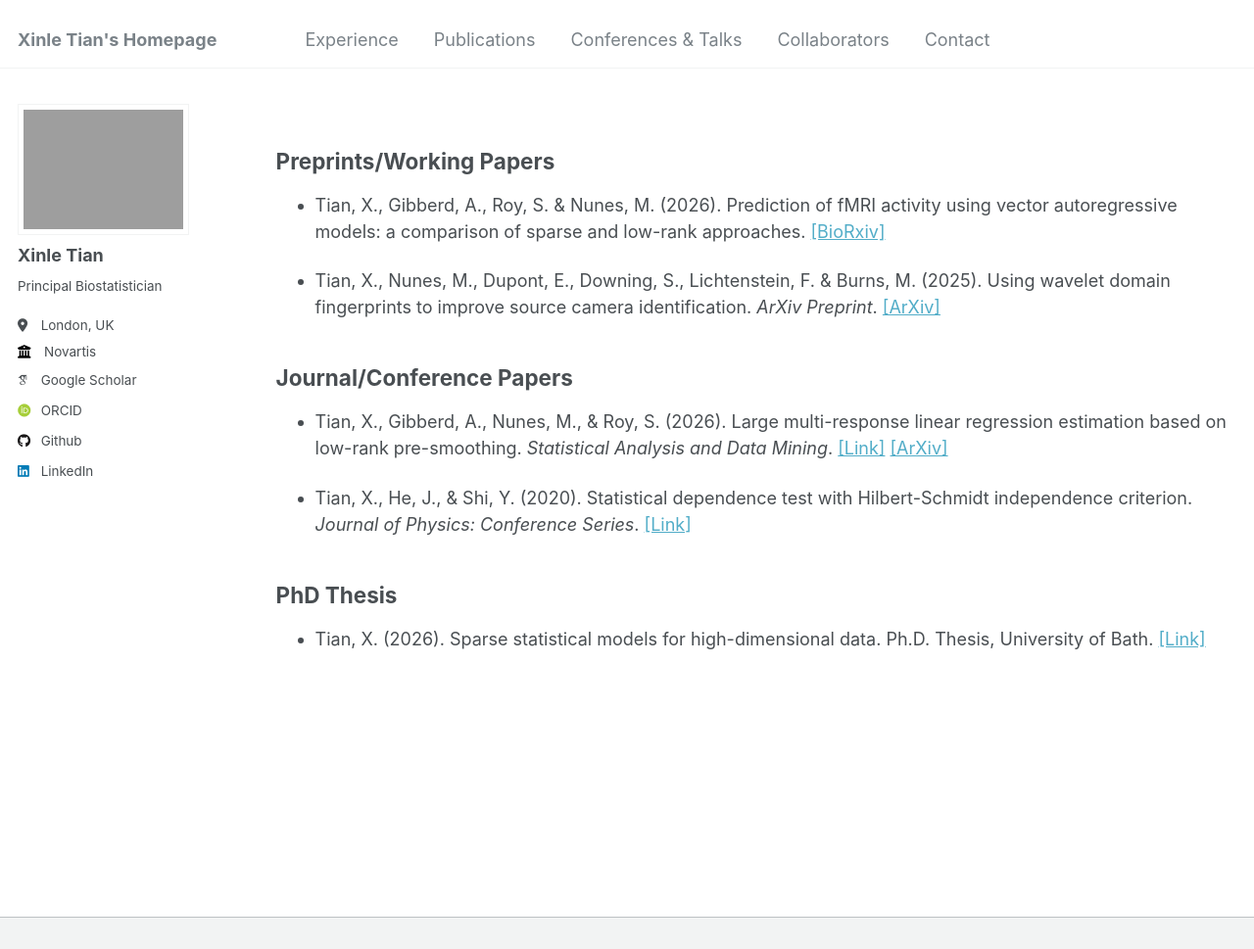
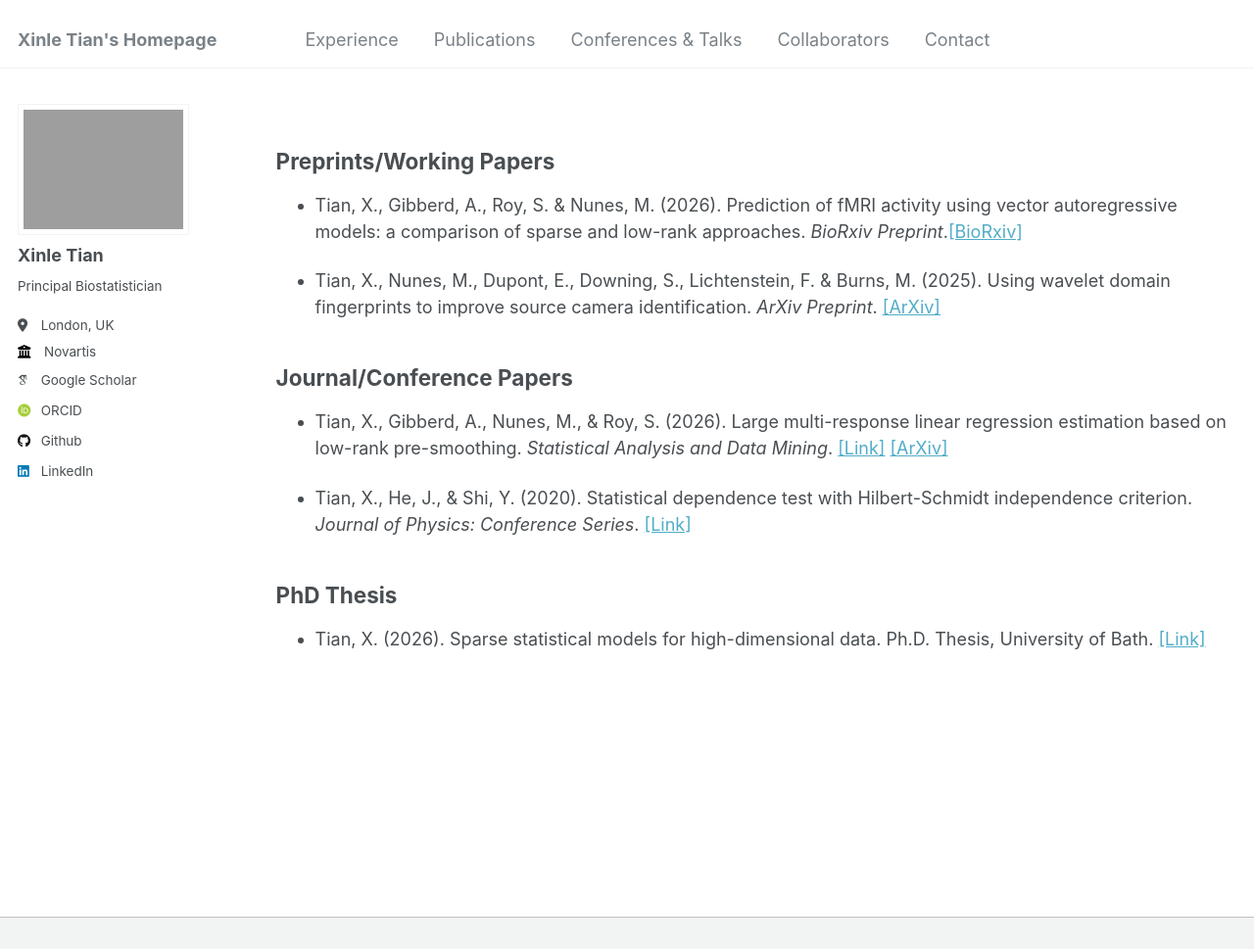
Before and after one commit to xinlet/xinlet.github.io, a Jekyll site: the page built from _pages/publications.md, in a window 1280 px wide and 1109 px high, cut to the strip 0-969 px from the top of the window. Shown: the whole strip at 98% size. Built offline with Jekyll 4.4.1, drawn with Linux system fonts in a browser that asks for light colours; some web fonts are replaced.

Commit message:
Update publications.md

```diff
--- a/_pages/publications.md
+++ b/_pages/publications.md
@@ -9,7 +9,7 @@
 
 ## Preprints/Working Papers
 
-* Tian, X., Gibberd, A., Roy, S. & Nunes, M. (2026). Prediction of fMRI activity using vector autoregressive models: a comparison of sparse and low-rank approaches. [[BioRxiv]](https://www.biorxiv.org/content/10.64898/2026.06.11.731556v1.abstract)
+* Tian, X., Gibberd, A., Roy, S. & Nunes, M. (2026). Prediction of fMRI activity using vector autoregressive models: a comparison of sparse and low-rank approaches. *BioRxiv Preprint*.[[BioRxiv]](https://www.biorxiv.org/content/10.64898/2026.06.11.731556v1.abstract)
 
 * Tian, X., Nunes, M., Dupont, E., Downing, S., Lichtenstein, F. & Burns, M. (2025). Using wavelet domain fingerprints to improve source camera identification. *ArXiv Preprint*. [[ArXiv]](https://arxiv.org/abs/2507.01712)
 
```
